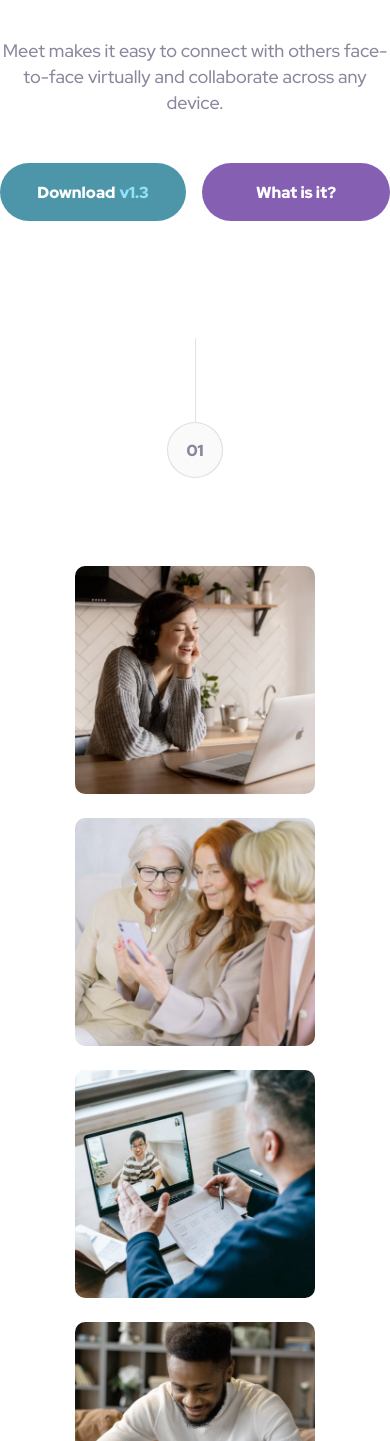
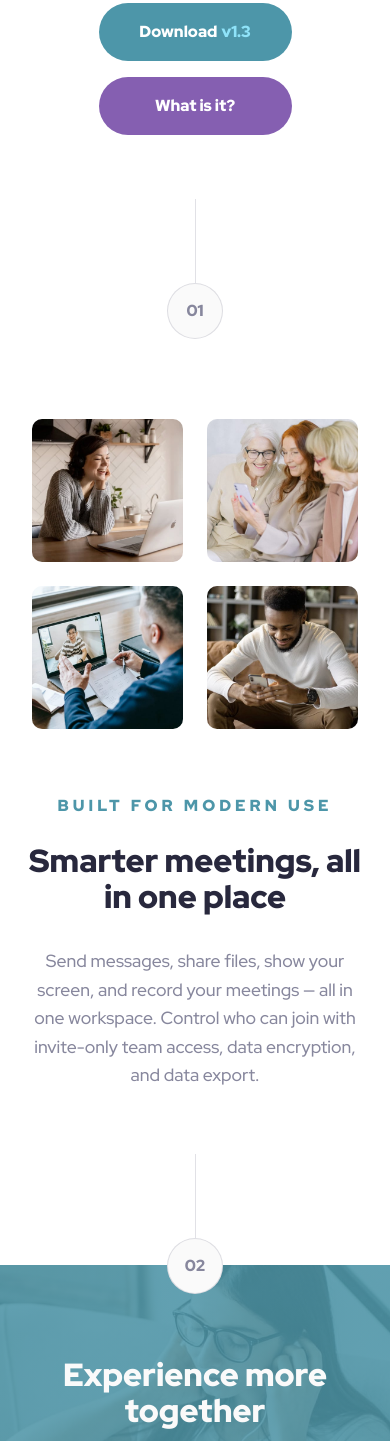
Before and after one commit to WayneTasaki/meet-landing-page, a plain HTML site: page index.html in a window 390 px wide. Shown: the part 559-2000 px from the top of the page. Drawn offline with Linux system fonts and the light colour scheme.

Commit message:
Completed.

```diff
--- a/styles.css
+++ b/styles.css
@@ -366,7 +366,7 @@ h2 {
   }
   .footer-heading {
     text-align: center;
-    line-height: 1.1;
+    line-height: 1.12;
     width: 457px;
     margin-top: 5.75rem;
   }
@@ -388,9 +388,11 @@ h2 {
   }
   .hero-section-mobile {
     width: 100%;
+    overflow: hidden;
   }
   .text {
     margin-left: 0;
+    margin-right: 0;
   }
   .single-hero {
     display: flex;
@@ -420,5 +422,75 @@ h2 {
   }
   .mid-text-wrapper {
     margin-top: 4rem;
+    min-width: 327px;
+    margin-left: 2rem;
+    margin-right: 2rem;
   }
 }
+
+
+@media (max-width: 551px){
+  h1 {
+    font-size: 2.5rem;
+  }
+  .hero-text-wrapper-mobile {
+    margin: 3rem 1.5rem 2rem 1.5rem;
+    padding: 0;
+  }
+  .text {
+    font-size: 1rem;
+    margin-top: 1.5rem;
+    min-width: 327px;
+  }
+  .hero-section-mobile .text {
+    margin-top: 1.5rem;
+  }
+  .img-wrapper {
+    margin: 1rem 1rem 0 1rem;
+  }
+  .img-wrapper img {
+    max-width: 151px;
+    min-width: 143px;
+  }
+  .button-wrapper-mobile {
+    display: flex;
+    flex-direction: column;
+    justify-content: center;
+    align-items: center;
+  }
+  .two {
+    margin-left: 0;
+    margin-top: 1rem;
+  }
+  .section-graphic {
+    margin-top: 4rem;
+  }
+  h2 {
+    font-size: 2rem;
+    margin-top: 1.5rem;
+    line-height: 1.12;
+  }
+  .mid-text-wrapper {
+    margin-left: 1.5rem;
+    margin-right: 1.5rem;
+  }
+  .mid-section .text {
+    font-size: 1.1rem;
+  }
+  .footer-section {
+    background: linear-gradient(
+      rgba(77, 150, 169, .85),
+      rgba(77, 150, 169, .85)
+    ),url(assets/mobile/image-footer.jpg);
+    background-position: center;
+    background-size: cover;
+    background-repeat: no-repeat;
+    min-height: 350px;
+    display: flex;
+    justify-content: center;
+  }
+  .footer-text {
+    min-width: 327px;
+    margin: 1.5rem 1.5rem 0 1.5rem;
+  }
+}
```
